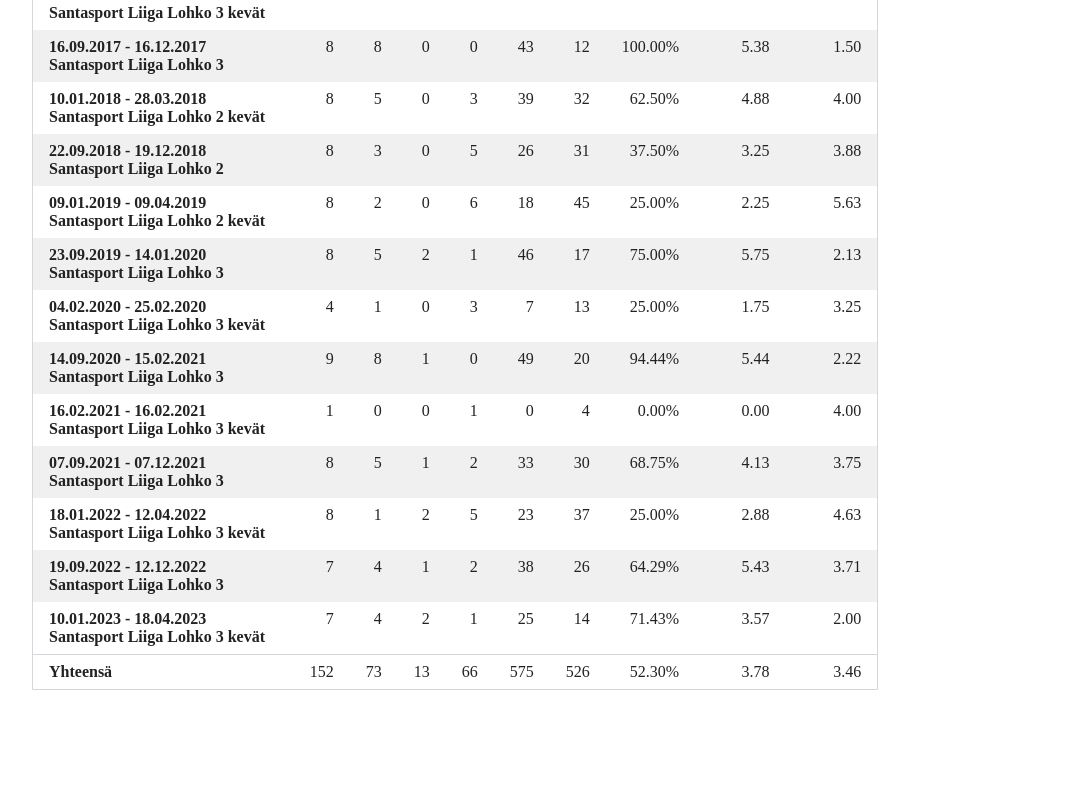
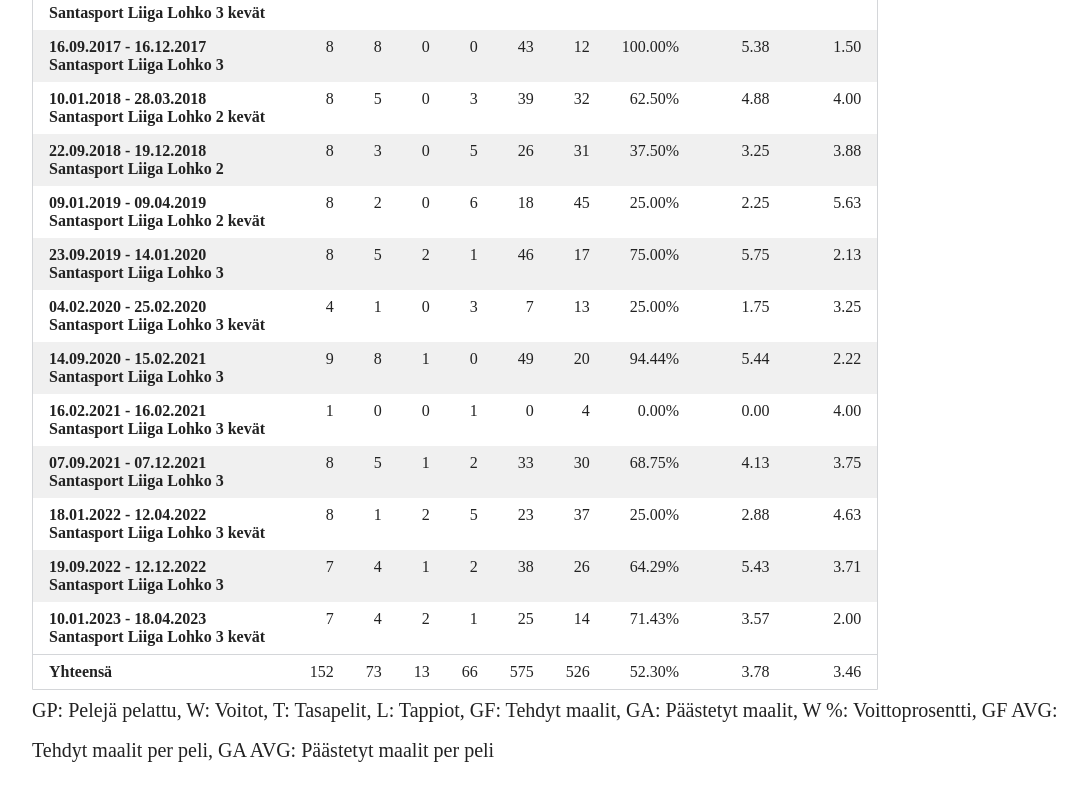
Before and after one commit to tvuollo/reidarsStats, a React (Create React App) app: page / in a window 1280 px wide. Shown: the part 615-1415 px from the top of the page, without its empty margins (68-1155 px from the left). Before the commit the page ends 1359 px from the top, so only its background shows below. Built offline with nearby package versions, Linux system fonts and the light colour scheme.

Commit message:
Add table legend text

```diff
--- a/src/Sections/AllTeamData.tsx
+++ b/src/Sections/AllTeamData.tsx
@@ -177,6 +177,7 @@
                         </tfoot>
                             )}
                     </table>
+                    <p className="reidars-table-legend">GP: Pelejä pelattu,	W: Voitot, T: Tasapelit, L: Tappiot, GF: Tehdyt maalit, GA: Päästetyt maalit, W %: Voittoprosentti, GF AVG: Tehdyt maalit per peli, GA AVG: Päästetyt maalit per peli</p>
                 </div>
             </div>
         </div>
```
